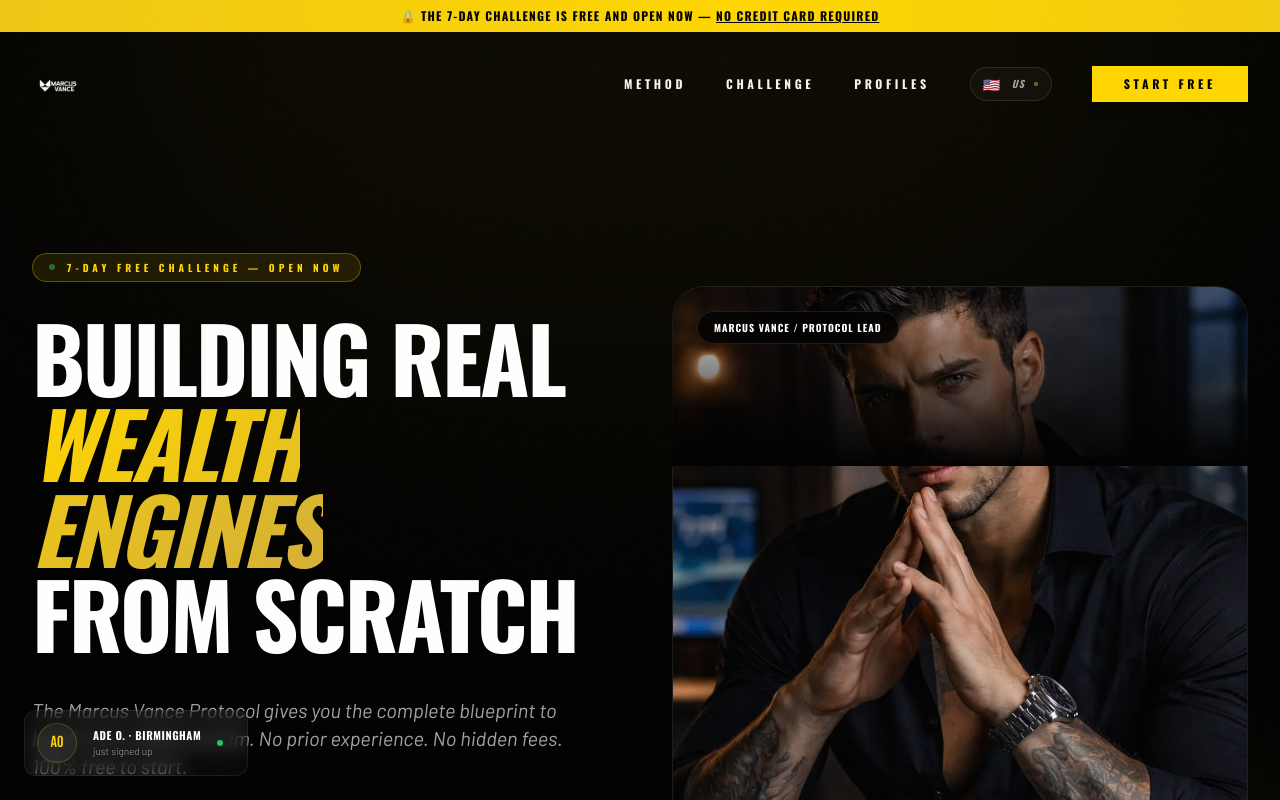
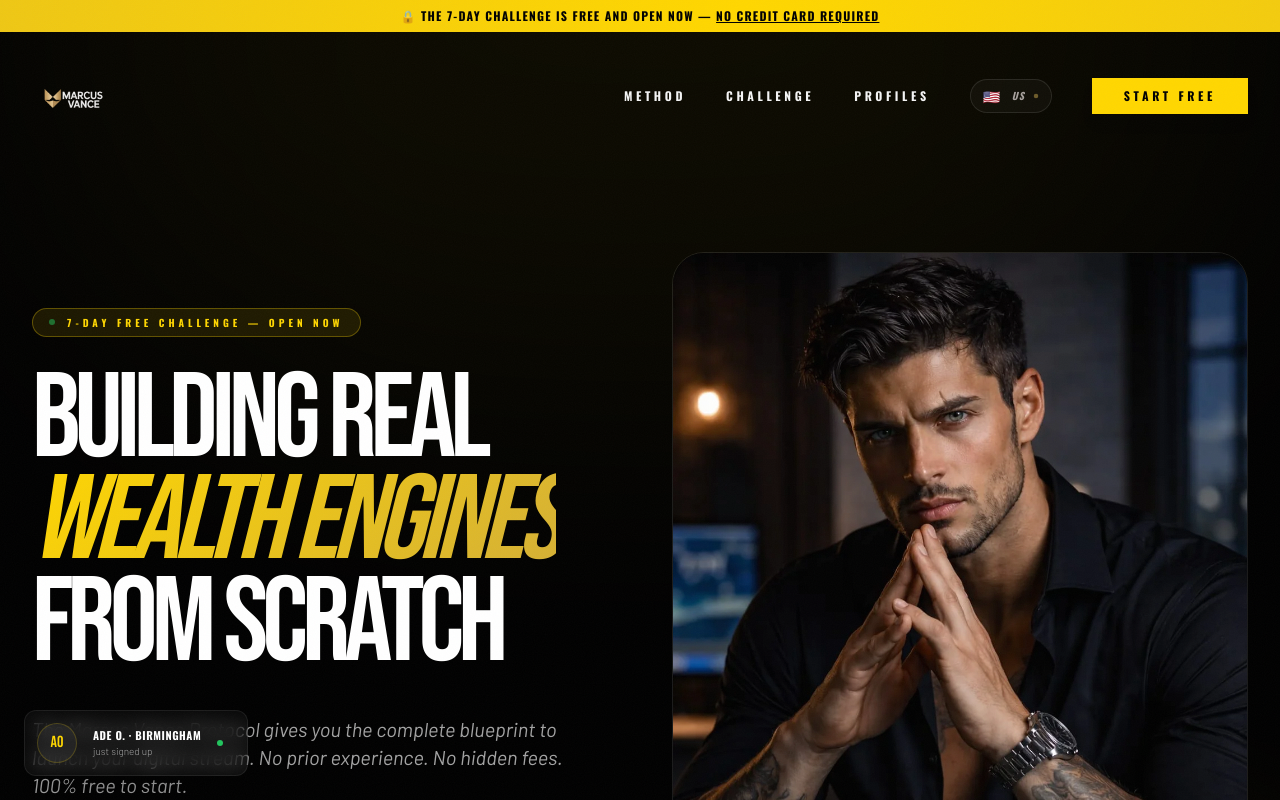
Before and after one commit to Robin239105/marcusvance, a React (Vite) app: page /us in a window 1280 px wide. Shown: the top 800 px of the page. Built offline with nearby package versions, Linux system fonts and the light colour scheme.

Commit message:
fix: resolve hero image cutting, remove overlays, enlarge logo, and update hero font

```diff
--- a/src/marcus/pages/MarcusElitePage.jsx
+++ b/src/marcus/pages/MarcusElitePage.jsx
@@ -246,7 +246,7 @@
       <nav className={`fixed top-[32px] left-0 right-0 z-[100] transition-all duration-500 ${isScrolled ? 'bg-black/95 backdrop-blur-md border-b border-white/10 py-4' : 'bg-transparent py-8'}`}>
         <div className="max-w-7xl mx-auto px-8 flex items-center justify-between">
           <Link to="/" className="flex items-center gap-2 group">
-            <img src="/marcus-logo.png" alt="Marcus Vance Logo" className="h-10 w-auto brightness-0 invert" />
+            <img src="/marcus-logo.png" alt="Marcus Vance Logo" className="h-16 w-auto" />
           </Link>
           <div className="hidden lg:flex items-center gap-10 font-oswald text-xs tracking-[0.3em] font-bold uppercase">
             <a href="#about" className="hover:text-[#FFD700] transition-colors">METHOD</a>
@@ -275,7 +275,7 @@
                 </Reveal>
 
                 <Reveal delay={0.1}>
-                  <h1 className="font-oswald text-[56px] md:text-[90px] leading-[0.95] text-white tracking-tight mb-10 font-bold uppercase">
+                  <h1 className="font-bebas text-[72px] md:text-[120px] leading-[0.85] text-white tracking-tighter mb-10 uppercase">
                     Building Real<br/>
                     <span className="mv-text-gold-gradient italic">Wealth Engines</span><br/>
                     From Scratch
@@ -309,22 +309,16 @@
               </div>
 
               <Reveal delay={0.5}>
-                <div className="relative group">
-                  <div className="absolute inset-0 bg-gradient-to-t from-black to-transparent z-10 h-1/4 bottom-0" />
-                  <div className="relative aspect-[4/5] rounded-[2rem] overflow-hidden border border-white/10 shadow-3xl shadow-[#FFD700]/5">
+                <div className="relative">
+                  <div className="relative rounded-[2rem] overflow-hidden border border-white/10 shadow-3xl shadow-[#FFD700]/5">
                     <img
                       src="/marcus-sitting.webp"
                       alt="Marcus Vance"
-                      className="w-full h-full object-cover transition-transform duration-1000 group-hover:scale-105"
+                      className="w-full h-auto object-contain"
                     />
-                    <div className="absolute top-6 left-6 z-20">
-                      <div className="font-oswald bg-black/80 backdrop-blur-md border border-white/10 text-white text-[10px] font-bold px-4 py-2 rounded-full uppercase tracking-widest">
-                        Marcus Vance / Protocol Lead
-                      </div>
-                    </div>
                   </div>
                   {/* Decorative element */}
-                  <div className="absolute -bottom-8 -right-8 w-64 h-64 bg-[#FFD700]/10 blur-[80px] rounded-full -z-10" />
+                  <div className="absolute -bottom-12 -right-12 w-80 h-80 bg-[#FFD700]/10 blur-[100px] rounded-full -z-10" />
                 </div>
               </Reveal>
             </div>
@@ -429,7 +423,7 @@
         <div className="max-w-7xl mx-auto px-8 flex flex-col md:flex-row justify-between items-start md:items-center gap-16">
           <div>
             <Link to="/" className="flex items-center gap-2 mb-6 group">
-              <img src="/marcus-logo.png" alt="Marcus Vance Logo" className="h-12 w-auto brightness-0 invert" />
+              <img src="/marcus-logo.png" alt="Marcus Vance Logo" className="h-16 w-auto" />
             </Link>
             <p className="text-[#333] font-oswald uppercase tracking-[0.5em] text-[10px] font-bold">© 2024 LUCKY NORTH STAR LLC — WYOMING, USA</p>
           </div>
```
